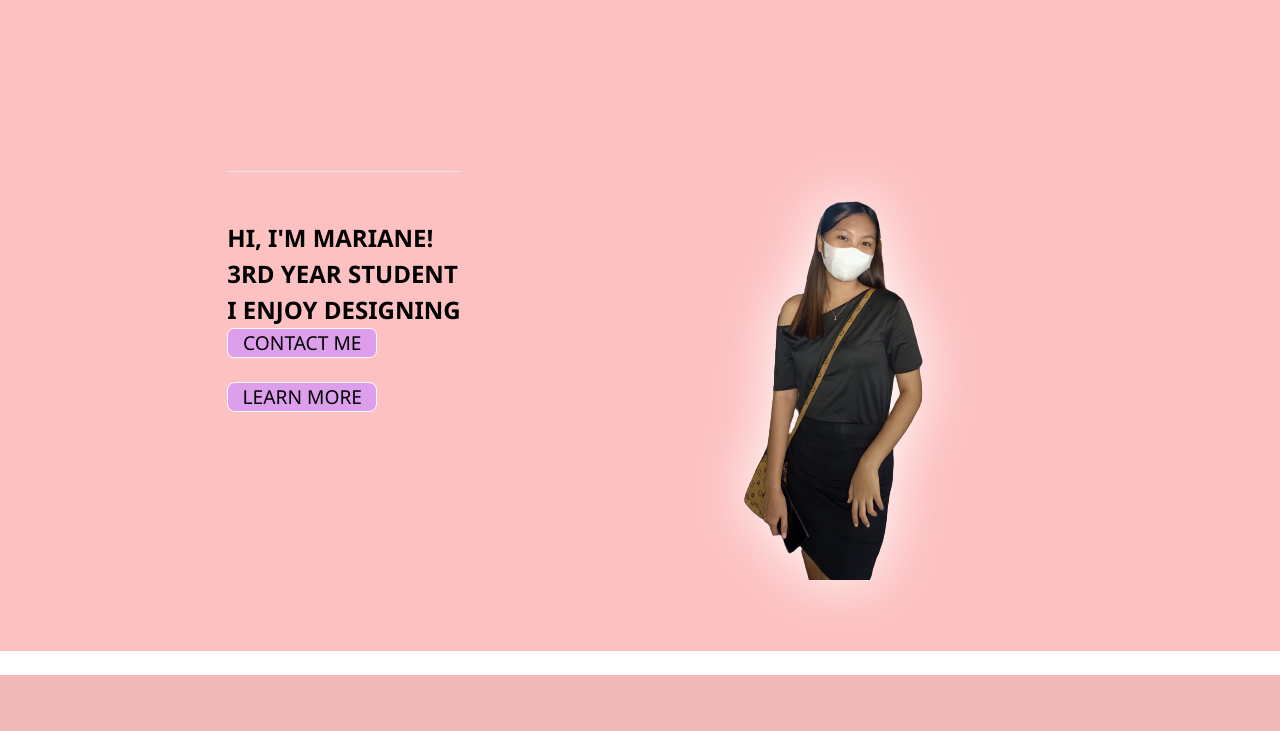
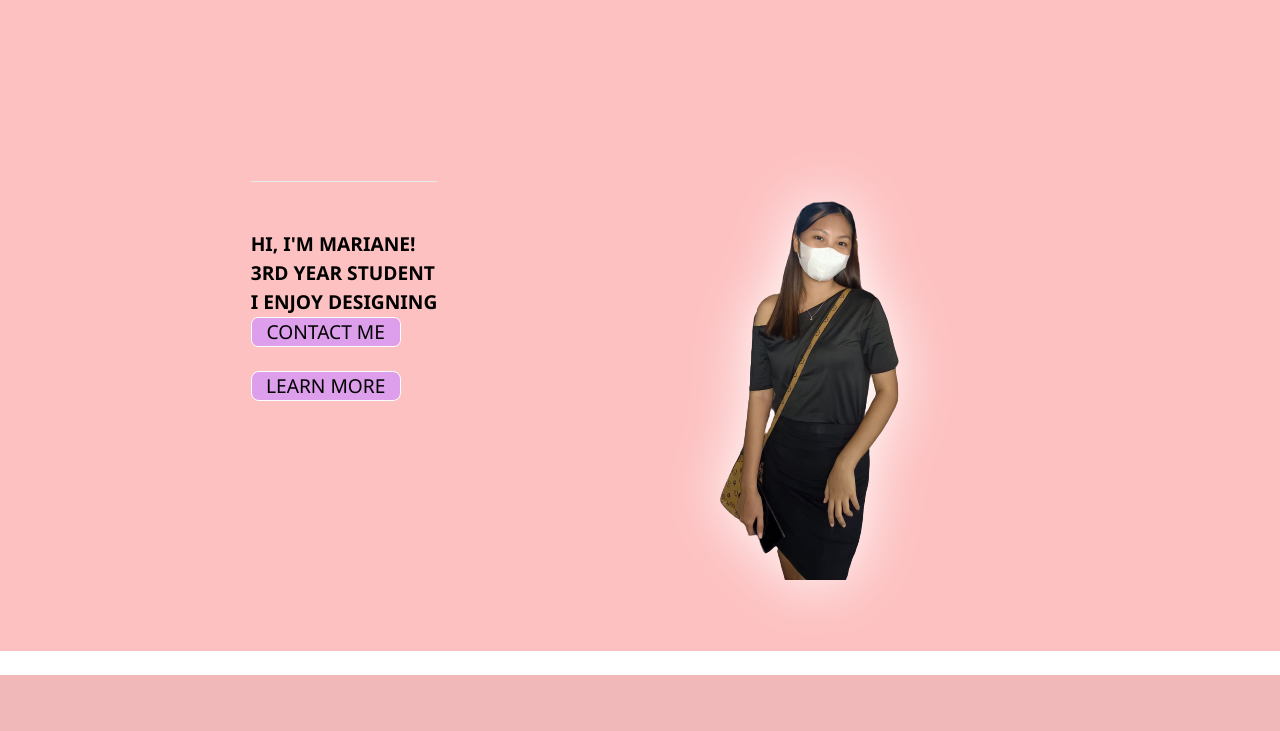
Before and after one commit to yhangggg/myportfolio_, a plain HTML site: page index.html in a window 1280 px wide. Shown: the part 69-800 px from the top of the page. Drawn offline with nearby package versions, Linux system fonts and the light colour scheme.

Commit message:
index.html

```diff
--- a/index.html
+++ b/index.html
@@ -43,7 +43,7 @@
 <br><br>
 
      <H1 style="
-    font-weight: 900; font-size: 1.5rem;">
+    font-weight: 900; font-size: 1.2rem;">
     HI, I'M MARIANE!<strong style="color: #000000; font-weight: 800 !important;
     "><br>3RD YEAR STUDENT<br></strong>
     I ENJOY DESIGNING
```
